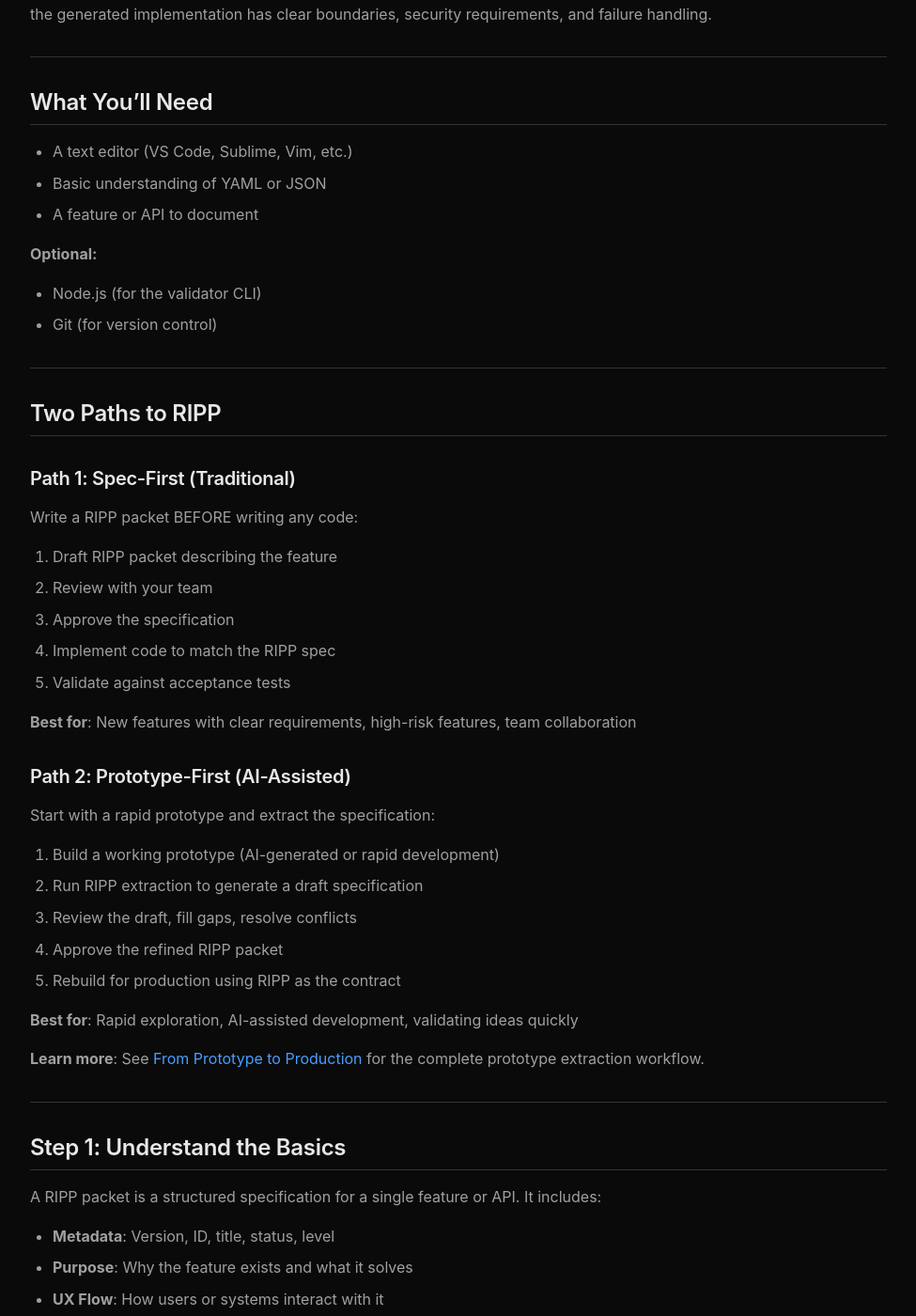
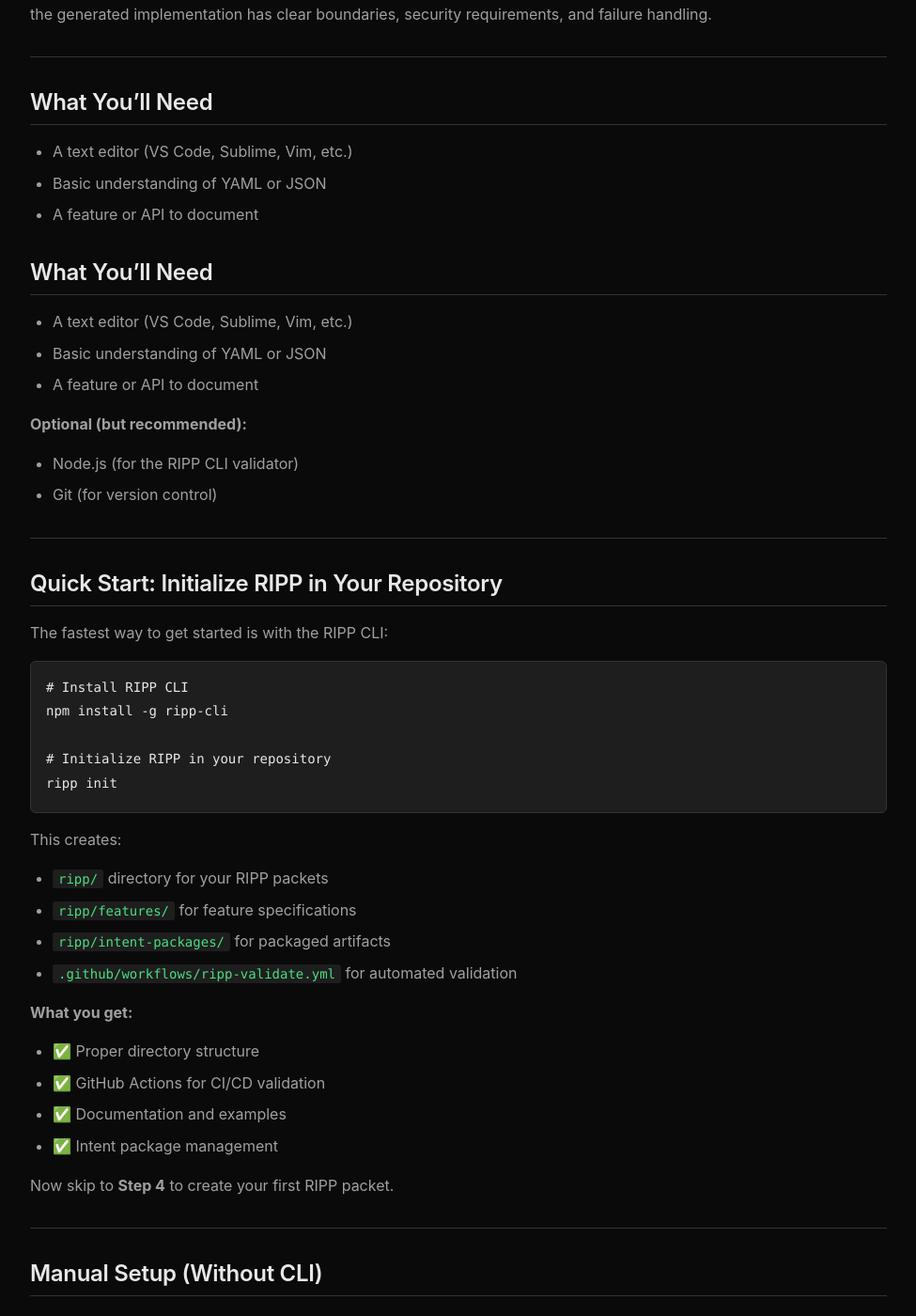
Before and after one commit to Dylan-Natter/ripp-protocol, a Jekyll site: the page built from docs/getting-started.md, in a window 1280 px wide and 1400 px high, scrolled down 615 px. Shown: the whole window at 94% size, without its empty margins (152-1127 px from the left). Built offline with Jekyll 4.4.1, drawn with Linux system fonts in a browser that asks for light colours; some of the changed text lies outside the part shown.

Commit message:
Update documentation with ripp init command
Co-authored-by: Dylan-Natter <69005338+Dylan-Natter@users.noreply.github.com>

````diff
--- a/docs/getting-started.md
+++ b/docs/getting-started.md
@@ -21,10 +21,54 @@ RIPP is designed to feel familiar if you've worked with user stories, API specs,
 - Basic understanding of YAML or JSON
 - A feature or API to document
 
-**Optional:**
+## What You'll Need
 
-- Node.js (for the validator CLI)
+- A text editor (VS Code, Sublime, Vim, etc.)
+- Basic understanding of YAML or JSON
+- A feature or API to document
+
+**Optional (but recommended):**
+
+- Node.js (for the RIPP CLI validator)
 - Git (for version control)
+
+---
+
+## Quick Start: Initialize RIPP in Your Repository
+
+The fastest way to get started is with the RIPP CLI:
+
+```bash
+# Install RIPP CLI
+npm install -g ripp-cli
+
+# Initialize RIPP in your repository
+ripp init
+```
+
+This creates:
+- `ripp/` directory for your RIPP packets
+- `ripp/features/` for feature specifications
+- `ripp/intent-packages/` for packaged artifacts
+- `.github/workflows/ripp-validate.yml` for automated validation
+
+**What you get:**
+- ✅ Proper directory structure
+- ✅ GitHub Actions for CI/CD validation
+- ✅ Documentation and examples
+- ✅ Intent package management
+
+Now skip to **Step 4** to create your first RIPP packet.
+
+---
+
+## Manual Setup (Without CLI)
+
+If you prefer to set up manually:
+
+1. Create a directory for RIPP packets (e.g., `ripp/` or `specs/`)
+2. Choose your naming convention (e.g., `*.ripp.yaml`)
+3. Set up your text editor with the RIPP schema (optional, see [Tooling]({{ '/tooling' | relative_url }}))
 
 ---
 
````
Also changed, not shown: docs/tooling.md (+28 -0 lines), README.md.
